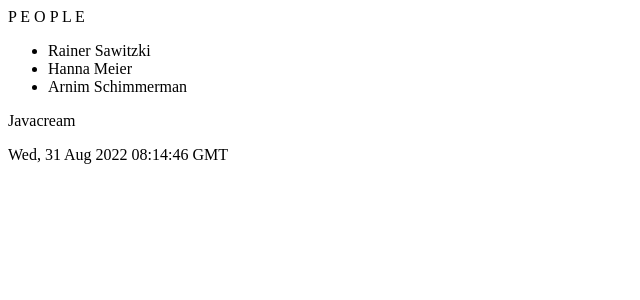
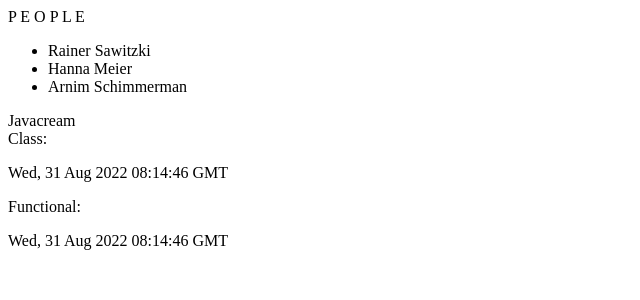
Before and after one commit to Javacream/org.javacream.training.react, a React (Create React App) app in the folder training/: page / in a window 1280 px wide. Shown: the top 300 px of the page, without its empty margins (0-640 px from the left). Built offline with nearby package versions, Linux system fonts and the light colour scheme; the HTML template or start-up script is replaced by a standard one.

Commit message:
add functional clock using hooks

```diff
--- a/training/src/people/Footer.js
+++ b/training/src/people/Footer.js
@@ -1,11 +1,13 @@
 import './Footer.css';
 import ClockClassComponent from '../util/ClockClassComponent';
+import ClockFunctionalComponent from '../util/ClockFunctionalComponent';
 import { company} from './PeopleApplicationContext'
 function Footer() {
   return (
     <div >
       {company}
-      <ClockClassComponent />
+      <div>Class: <ClockClassComponent /></div>
+      <div>Functional: <ClockFunctionalComponent /></div>
     </div>
   );
 }
--- /dev/null
+++ b/training/src/util/ClockFunctionalComponent.js
@@ -0,0 +1,16 @@
+import {useState, useEffect} from 'react'
+
+export default function ClockFunctionalComponent(){
+
+    const [actualTime, updateTime] = useState(new Date().toUTCString())
+
+    useEffect( () => {
+        const intervalId = setInterval(() => updateTime(new Date().toUTCString()), 1000)
+        return () => clearInterval(intervalId)
+    }, [])
+    return (
+        <>
+        <p>{actualTime}</p>
+        </>
+    )
+}
```
